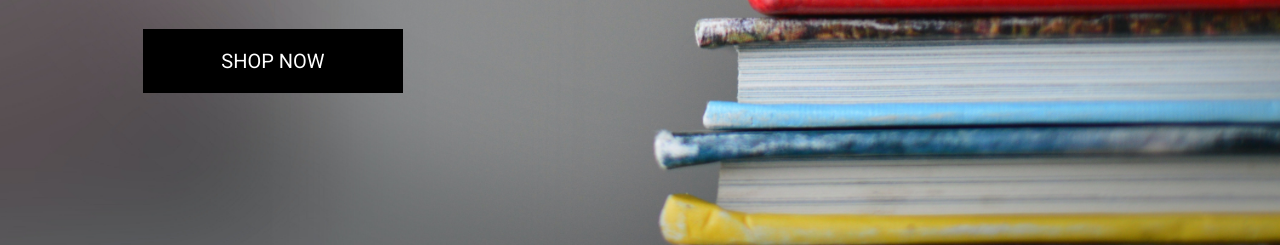
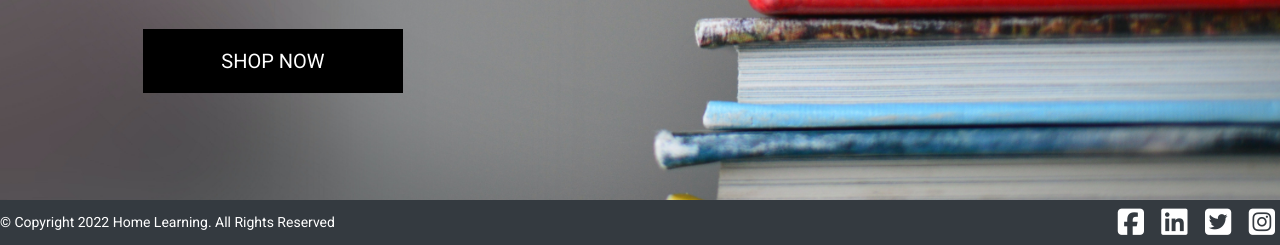
Before and after one commit to Sarah-LB/HomeLearning, a Django app: page / in a window 1280 px wide. Shown: the part 555-800 px from the top of the page. Run offline with Django 3.2, Linux system fonts and the light colour scheme; some libraries are stand-ins or nearby versions; some web fonts are replaced.

Commit message:
add footer with social icons

```diff
--- a/static/css/base.css
+++ b/static/css/base.css
@@ -69,6 +69,34 @@ body {
     background: #000 !important;
 }
 
+/*-----------------------------------------------------------Footer*/
+
+.content-footer ul{
+    margin: 0;
+    padding: 0;
+    min-height: 25px;
+}
+.footer-font h2 {
+    font-size: 14px;
+    font-weight: 500;
+    font-family: "Roboto", sans-serif;
+    margin: 0;
+    padding: 0;
+    color: #fff;
+}
+
+
+.socialitem-footer {
+    font-size: 30px;
+    padding: 0;
+    display: inline;
+}
+
+.socialitem-footer a {
+    color: #fff;
+    padding: 0 5px;
+}
+
 /* -------------------------------- Media Queries */
 
 /* Slightly larger container on xl screens */
--- a/templates/base.html
+++ b/templates/base.html
@@ -105,6 +105,31 @@
     {% block content %}
     {% endblock %}
 
+    <footer>
+        <div class="row no-gutters content-footer fixed-bottom bg-dark text-white">
+            <div class="col-6 text-left footer-font my-auto">
+                <h2>© Copyright 2022 Home Learning. All Rights Reserved</h2>
+            </div>
+            <div class="col-6 text-right">
+                <ul>
+                    <li class="nav-item socialitem-footer">
+                        <a href="https://www.facebook.com/" target="_blank"><i class="fab fa-facebook-square"></i></a>
+                    </li>
+                    <li class="nav-item socialitem-footer">
+                        <a href="https://uk.linkedin.com/" target="_blank"><i class="fab fa-linkedin"></i></a>
+                    </li>
+                    <li class="nav-item socialitem-footer">
+                        <a href="https://twitter.com/" target="_blank"><i class="fab fa-twitter-square"></i></a>
+                    </li>
+                    <li class="nav-item socialitem-footer">
+                        <a href="https://www.instagram.com/" target="_blank"><i class="fab fa-instagram-square"></i></a>
+                    </li>
+                </ul>
+            </div>
+
+        </div>
+    </footer>
+
     {% block postloadjs %}
     {% endblock %}
 
```
